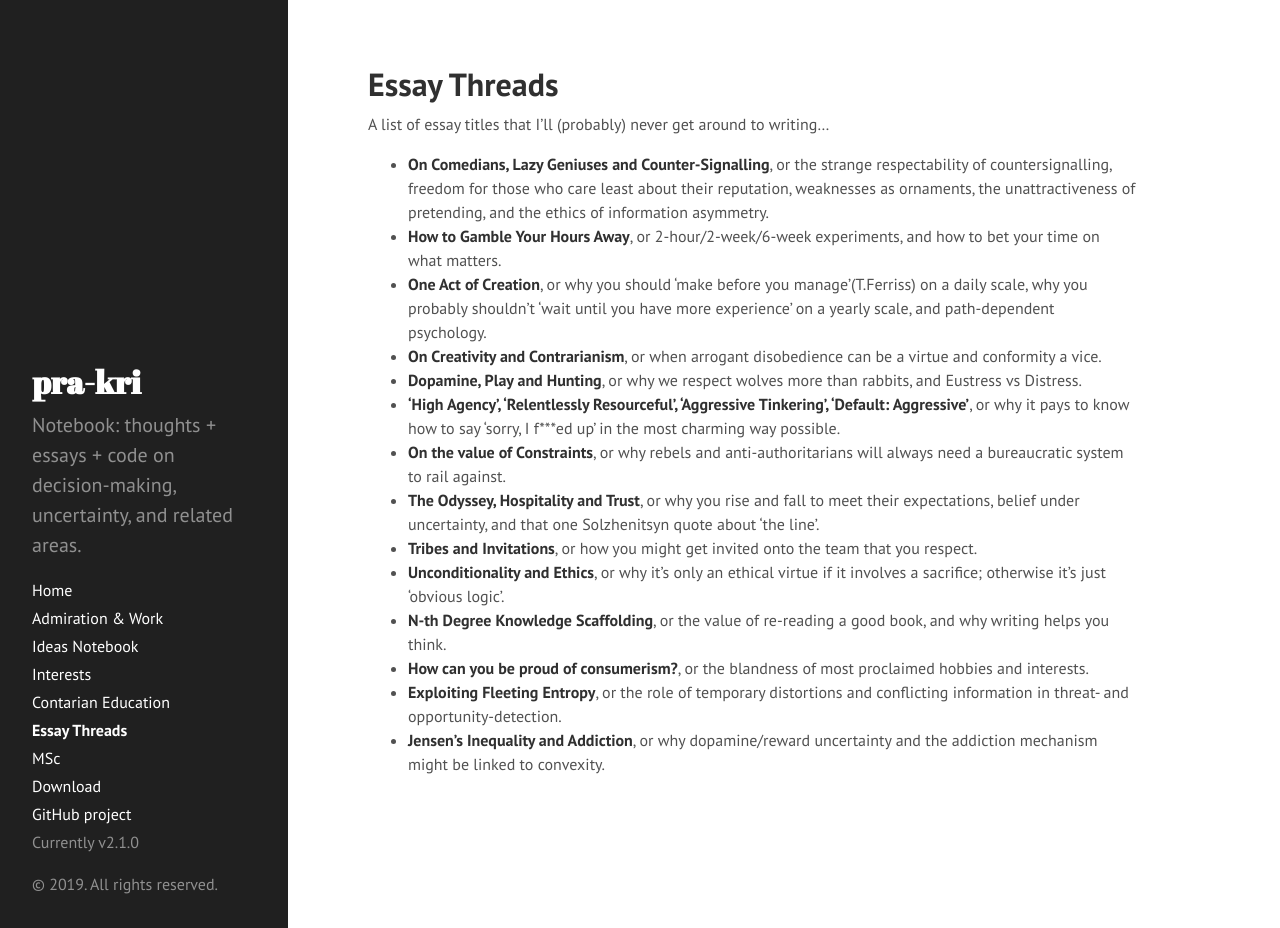
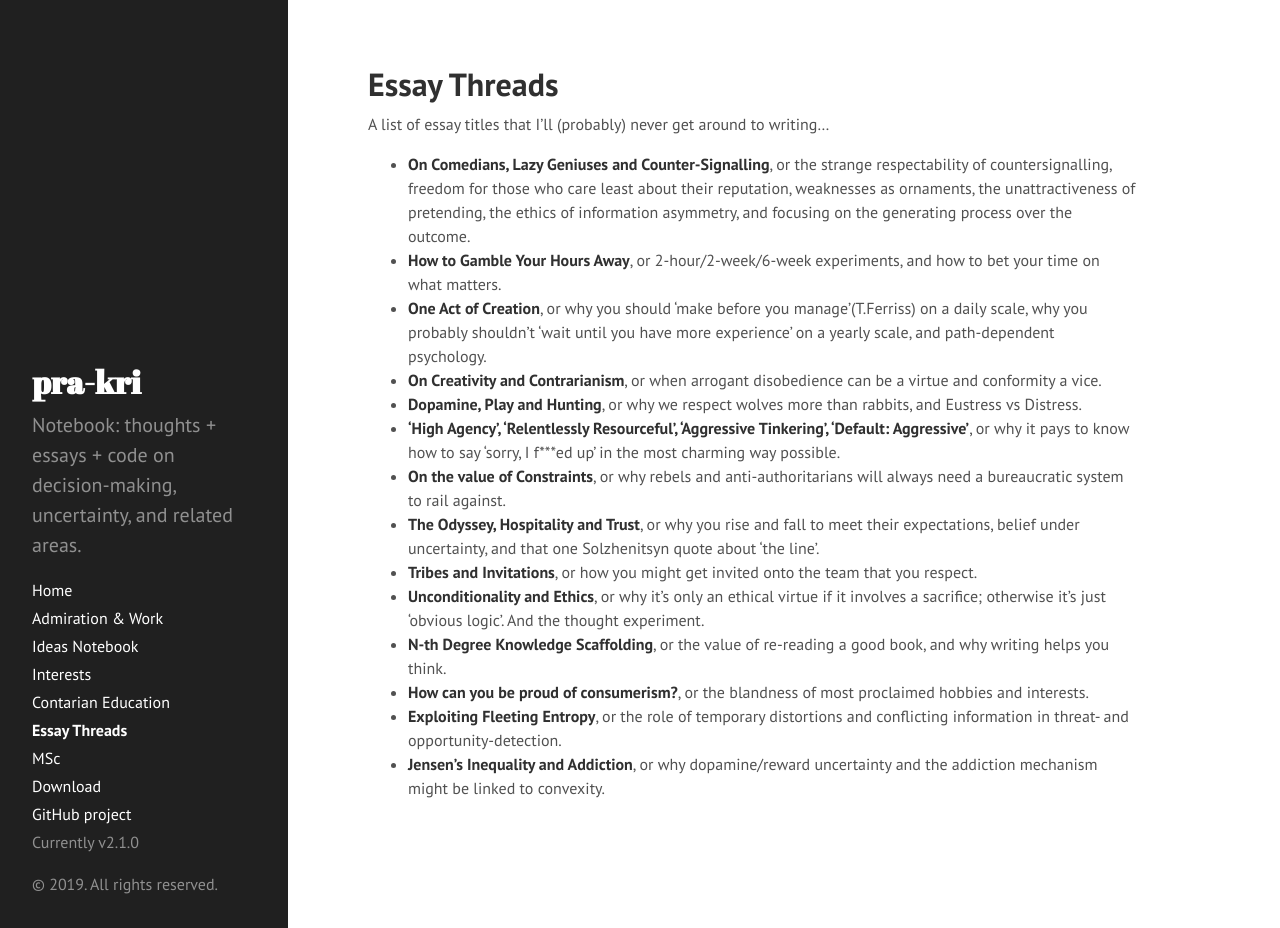
Before and after one commit to pra-kri/pra-kri.github.io, a Jekyll site: the page built from essay_threads.md, in a window 1280 px wide and 928 px high. Built offline with Jekyll 4.4.1, drawn with Linux system fonts in a browser that asks for light colours; Markdown is read by kramdown in place of the engine named in the settings.

Commit message:
Update essay_threads.md

```diff
--- a/essay_threads.md
+++ b/essay_threads.md
@@ -5,7 +5,7 @@ title: Essay Threads
 
 A list of essay titles that I'll (probably) never get around to writing...
 
-* **On Comedians, Lazy Geniuses and Counter-Signalling**, or the strange respectability of countersignalling, freedom for those who care least about their reputation, weaknesses as ornaments, the unattractiveness of pretending, and the ethics of information asymmetry.
+* **On Comedians, Lazy Geniuses and Counter-Signalling**, or the strange respectability of countersignalling, freedom for those who care least about their reputation, weaknesses as ornaments, the unattractiveness of pretending, the ethics of information asymmetry, and focusing on the generating process over the outcome.
 * **How to Gamble Your Hours Away**, or 2-hour/2-week/6-week experiments, and how to bet your time on what matters.
 * **One Act of Creation**, or why you should 'make before you manage'(T.Ferriss) on a daily scale, why you probably shouldn't 'wait until you have more experience' on a yearly scale, and path-dependent psychology.
 * **On Creativity and Contrarianism**, or when arrogant disobedience can be a virtue and conformity a vice.
@@ -14,7 +14,7 @@ A list of essay titles that I'll (probably) never get around to writing...
 * **On the value of Constraints**, or why rebels and anti-authoritarians will always need a bureaucratic system to rail against.
 * **The Odyssey, Hospitality and Trust**, or why you rise and fall to meet their expectations, belief under uncertainty, and that one Solzhenitsyn quote about 'the line'.
 * **Tribes and Invitations**, or how you might get invited onto the team that you respect.
-* **Unconditionality and Ethics**, or why it's only an ethical virtue if it involves a sacrifice; otherwise it's just 'obvious logic'.
+* **Unconditionality and Ethics**, or why it's only an ethical virtue if it involves a sacrifice; otherwise it's just 'obvious logic'. And the thought experiment.
 * **N-th Degree Knowledge Scaffolding**, or the value of re-reading a good book, and why writing helps you think.
 * **How can you be proud of consumerism?**, or the blandness of most proclaimed hobbies and interests.
 * **Exploiting Fleeting Entropy**, or the role of temporary distortions and conflicting information in threat- and opportunity-detection.
```
